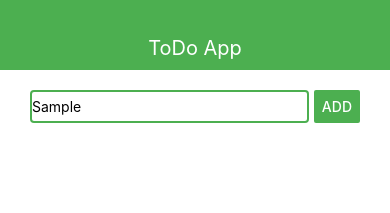
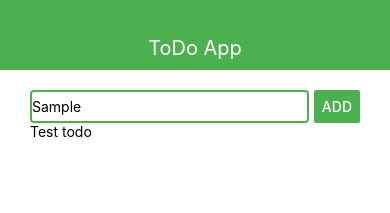
Before and after one commit to coatceatl/react-native-todo-app, a React Native app: screen / in a window 390 px wide. Both pictures are taken after typing "Sample" into the empty fields and a click on the button "ADD". Shown: the top 213 px of the page. Built offline with nearby package versions, Linux system fonts and the light colour scheme.

Commit message:
added state for addTodo

```diff
--- a/App.js
+++ b/App.js
@@ -1,14 +1,31 @@
-import React from 'react';
+import React, { useState } from 'react';
 import { StyleSheet, Text, View } from 'react-native';
 import { Navbar } from './src/Navbar'
 import { AddTodo } from './src/AddTodo'
 
 export default function App() {
+  const [todos, setTodos] = useState([])
+
+  const addTodo = title => {
+    setTodos(prev => [
+      ...prev,
+      {
+        id: Date.now().toString(),
+        title: title
+      }
+    ])
+  }
+
   return (
     <View>
       <Navbar title='ToDo App' />
       <View style={styles.container}>
-        <AddTodo />
+        <AddTodo onSubmit={addTodo} />
+        <View>
+          {todos.map(todo => {
+            return <Text key={todo.id}>{todo.title}</Text>
+          })}
+        </View>
       </View>
     </View>
   );
--- a/src/AddTodo.js
+++ b/src/AddTodo.js
@@ -1,11 +1,14 @@
 import React from 'react'
 import { View, Text, StyleSheet, TextInput, Button } from 'react-native'
 
-export const AddTodo = props => {
+export const AddTodo = ({ onSubmit }) => {
+  const handleSubmit = () => {
+    onSubmit('Test todo')
+  }
   return (
     <View style={styles.wrapper}>
       <TextInput style={styles.input} />
-      <Button color='#4caf50' title='Add' />
+      <Button color='#4caf50' title='Add' onPress={handleSubmit} />
     </View>
   )
 }
```
